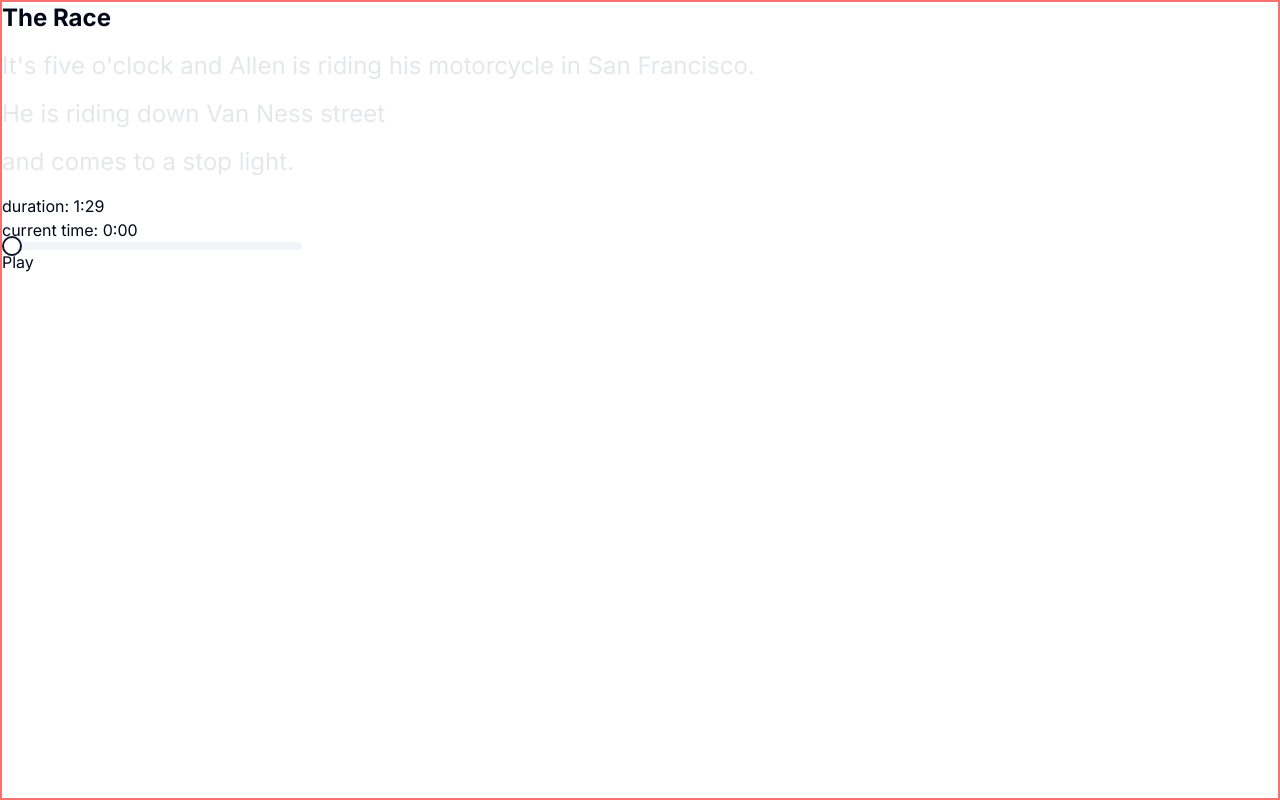
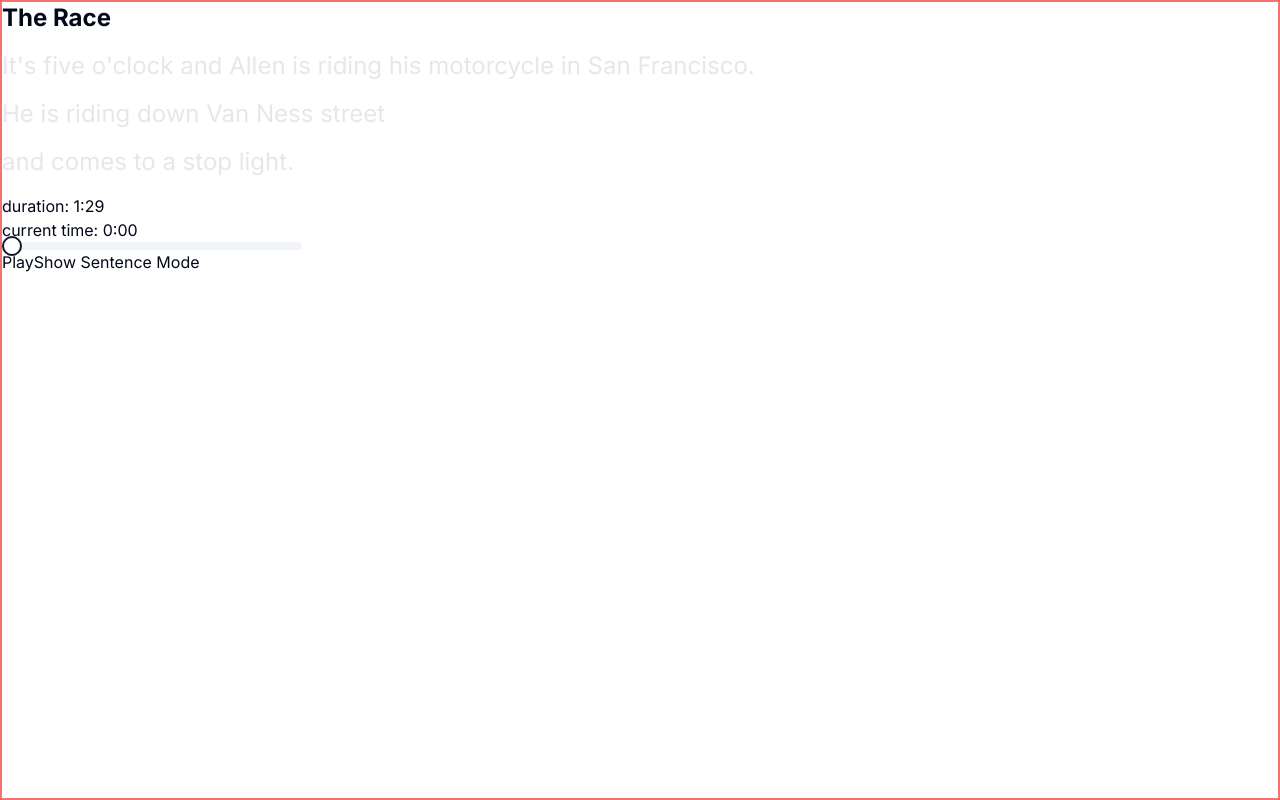
Before and after one commit to developedbyluan/ministoryhabit, a Next.js app: page /audio-player in a window 1280 px wide. Built offline with nearby package versions, Linux system fonts and the light colour scheme.

Commit message:
prepare: create Sentence Mode
- Add showSentenceMode state to AudioPlayerPage
- Create handleShowSentenceMode function
- Add mode switch button to LyricsModeControls
- Prepare conditional rendering for sentence mode view

```diff
--- a/src/app/(root)/audio-player/page.tsx
+++ b/src/app/(root)/audio-player/page.tsx
@@ -1,27 +1,40 @@
-"use client"
+"use client";
 
 import LyricsDisplay from "@/components/LyricsDisplay";
 import LyricsModeControls from "@/components/LyricsModeControls";
 import { useAudio } from "@/hooks/use-audio";
 
 import { sampleData } from "@/db/sample-data";
+import { useState } from "react";
 
 export default function AudioPlayerPage() {
-    const audioUrl = sampleData.audioUrl
+  const audioUrl = sampleData.audioUrl;
   // TODO: will be retrieved from database where the previous time the user left the app
-    const startTime = 0
-    const audioDuration = sampleData.metaData.duration
+  const startTime = 0;
+  const audioDuration = sampleData.metaData.duration;
 
-    const lyrics = sampleData.lyrics
+  const lyrics = sampleData.lyrics;
 
-    const {playing, togglePlay, duration, currentTime, seek} = useAudio(audioUrl, startTime, audioDuration)
+  const { playing, togglePlay, duration, currentTime, seek } = useAudio(
+    audioUrl,
+    startTime,
+    audioDuration
+  );
+
+  // TODO: PREPARE FOR SHOWING `SENTENCE MODE`
+  const [showSentenceMode, setShowSentenceMode] = useState<boolean>(false);
+
+  function handleShowSentenceMode() {
+    setShowSentenceMode(true)
+  }
 
   return (
     <main>
-            <LyricsDisplay
-                lyrics={lyrics}
-                currentTime={currentTime}
-            />
+      {showSentenceMode ? (
+        "Sentence Mode"
+      ) : (
+        <>
+          <LyricsDisplay lyrics={lyrics} currentTime={currentTime} />
           {/* Lyrics Mode Controls */}
           <LyricsModeControls
             playing={playing}
@@ -29,7 +42,10 @@ export default function AudioPlayerPage() {
             duration={duration}
             currentTime={currentTime}
             seek={seek}
+            handleShowSentenceMode={handleShowSentenceMode}
           />
+        </>
+      )}
     </main>
-    )
+  );
 }
--- a/src/components/LyricsModeControls.tsx
+++ b/src/components/LyricsModeControls.tsx
@@ -6,18 +6,21 @@ export default function LyricsModeControls({
   togglePlay,
   playing,
   seek,
+  handleShowSentenceMode
 }: {
   duration: number;
   currentTime: number;
   togglePlay: () => void;
   playing: boolean;
   seek: (time: number) => void;
+  handleShowSentenceMode: () => void;
 }) {
   const formatTime = (time: number) => {
     const minutes = Math.floor(time / 60);
     const seconds = Math.floor(time % 60);
     return `${minutes}:${seconds.toString().padStart(2, "0")}`;
   };
+
   return (
     <>
       <p>duration: {formatTime(duration)}</p>
@@ -31,6 +34,7 @@ export default function LyricsModeControls({
       />
       <div>
         <button onClick={togglePlay}>{playing ? "Pause" : "Play"}</button>
+        <button onClick={handleShowSentenceMode}>Show Sentence Mode</button>
       </div>
     </>
   );
```
Lines whose indentation alone changed are shown as unchanged.
